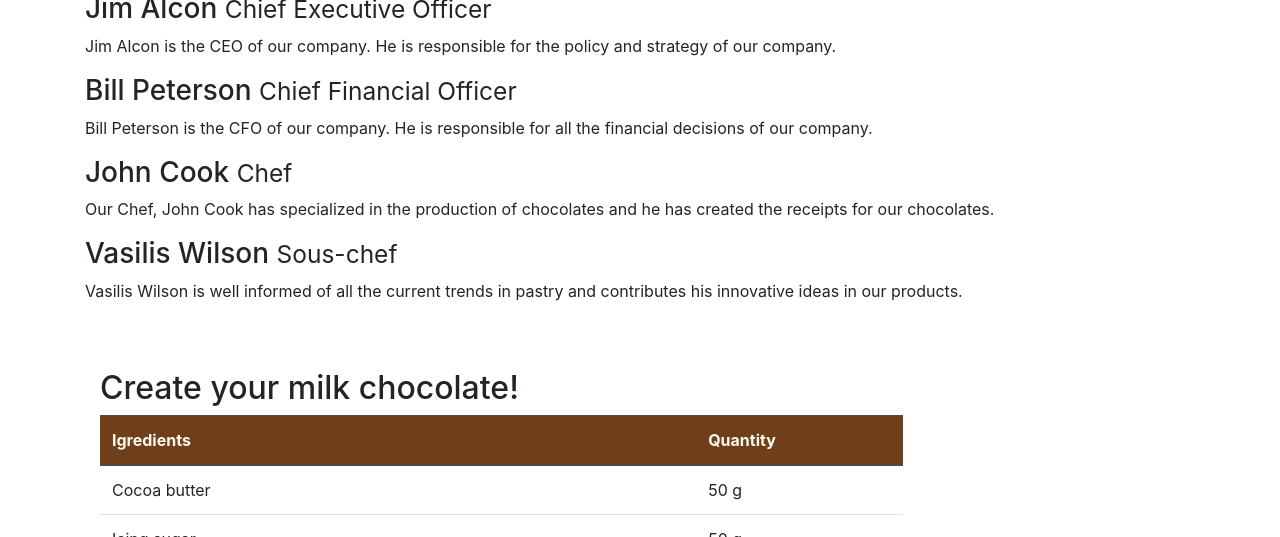
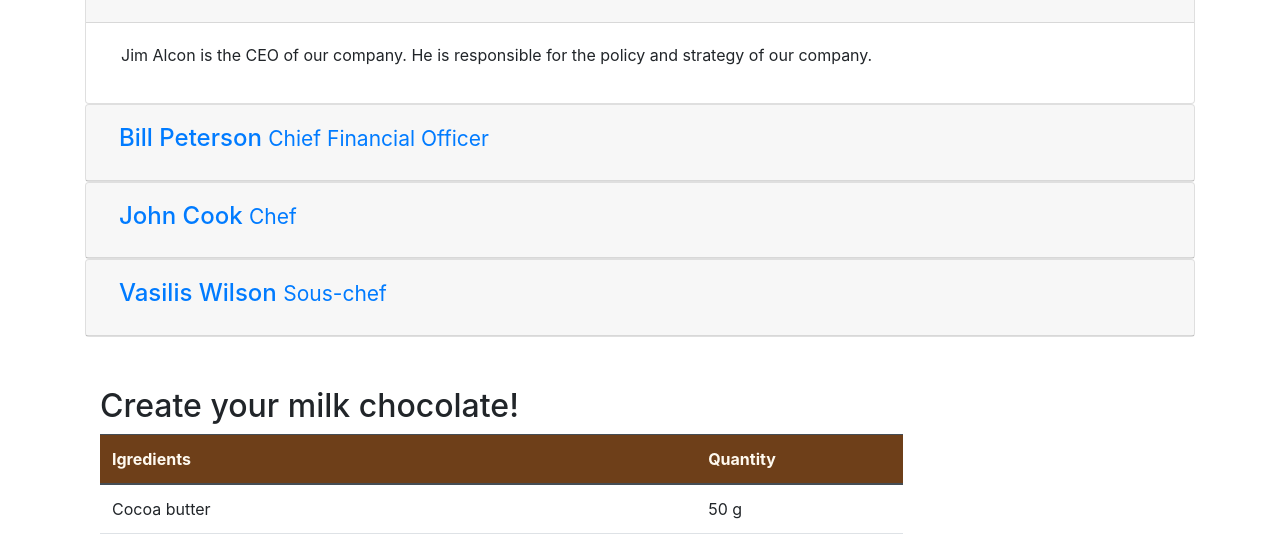
Before and after one commit to mohammedalasly/leNewChoco, a plain HTML site: page aboutus.html in a window 1280 px wide. Shown: the part 741-1278 px from the top of the page. Drawn offline with nearby package versions, Linux system fonts and the light colour scheme.

Commit message:
Accordion

```diff
--- a/aboutus.html
+++ b/aboutus.html
@@ -94,23 +94,64 @@
 
         <div class="row">
             <div class="col-12">
-                <h2>Corporate Leadership</h2>
-                <h3>Jim Alcon <small>Chief Executive Officer </small></h3>
-                <p class="d-none d-sm-block">Jim Alcon is the CEO of our company. He is responsible for the policy and
-                    strategy of our company.
-                </p>
-                <h3>Bill Peterson <small>Chief Financial Officer </small></h3>
-                <p class="d-none d-sm-block">Bill Peterson is the CFO of our company. He is responsible for all the
-                    financial decisions of our
-                    company. </p>
-                <h3>John Cook <small>Chef</small></h3>
-                <p class="d-none d-sm-block">Our Chef, John Cook has specialized in the production of chocolates and he
-                    has created the receipts
-                    for our chocolates. </p>
-                <h3>Vasilis Wilson <small>Sous-chef </small></h3>
-                <p class="d-none d-sm-block">Vasilis Wilson is well informed of all the current trends in pastry and
-                    contributes his innovative
-                    ideas in our products. </p>
+                <div id="accordion">
+                    <div class="card">
+                        <div class="card-header" id="headingOne">
+                            <button class="btn btn-link" data-toggle="collapse" data-target="#collapseOne"
+                                aria-expanded="true" aria-controls="collapseOne">
+                                <h4>Jim Alcon <small>Chief Executive Officer </small></h4>
+                            </button>
+                        </div>
+                        <div id="collapseOne" class="collapse show" aria-labelledby="headingOne" data-parent="#accordion">
+                            <div class="card-body">
+                                <p class="col d-none d-sm-block">Jim Alcon is the CEO of our company. He is responsible
+                                    for the policy and strategy of our company. </p>
+                            </div>
+                        </div>
+                    </div>
+                    <div class="card">
+                        <div class="card-header" id="headingTwo">
+                            <button class="btn btn-link collapsed" data-toggle="collapse" data-target="#collapseTwo"
+                                aria-expanded="false" aria-controls="collapseTwo">
+                                <h4>Bill Peterson <small>Chief Financial Officer </small></h4>
+                            </button>
+                        </div>
+                        <div id="collapseTwo" class="collapse" aria-labelledby="headingTwo" data-parent="#accordion">
+                            <div class="card-body">
+                                <p class="col d-none d-sm-block">Bill Peterson is the CFO of our company. He is
+                                    responsible for all the financial decisions of our company. </p>
+                            </div>
+                        </div>
+                    </div>
+                    <div class="card">
+                        <div class="card-header" id="headingThree">
+                            <button class="btn btn-link collapsed" data-toggle="collapse" data-target="#collapseThree"
+                                aria-expanded="false" aria-controls="collapseThree">
+                                <h4>John Cook <small>Chef</small></h4>
+                            </button>
+                        </div>
+                        <div id="collapseThree" class="collapse" aria-labelledby="headingThree" data-parent="#accordion">
+                            <div class="card-body">
+                                <p class="col d-none d-sm-block">Our Chef, John Cook has specialized in the production
+                                    of chocolates and he has created the receipts for our chocolates. </p>
+                            </div>
+                        </div>
+                    </div>
+                    <div class="card">
+                        <div class="card-header" id="headingFour">
+                            <button class="btn btn-link collapsed" data-toggle="collapse" data-target="#collapseFour"
+                                aria-expanded="false" aria-controls="collapseFour">
+                                <h4>Vasilis Wilson <small>Sous-chef </small></h4>
+                            </button>
+                        </div>
+                        <div id="collapseFour" class="collapse" aria-labelledby="headingFour" data-parent="#accordion">
+                            <div class="card-body">
+                                <p class="col d-none d-sm-block">Vasilis Wilson is well informed of all the current
+                                    trends in pastry and contributes his innovative ideas in our products. </p>
+                            </div>
+                        </div>
+                    </div>
+                </div>
             </div>
         </div>
         <div class="row row-content">
```
